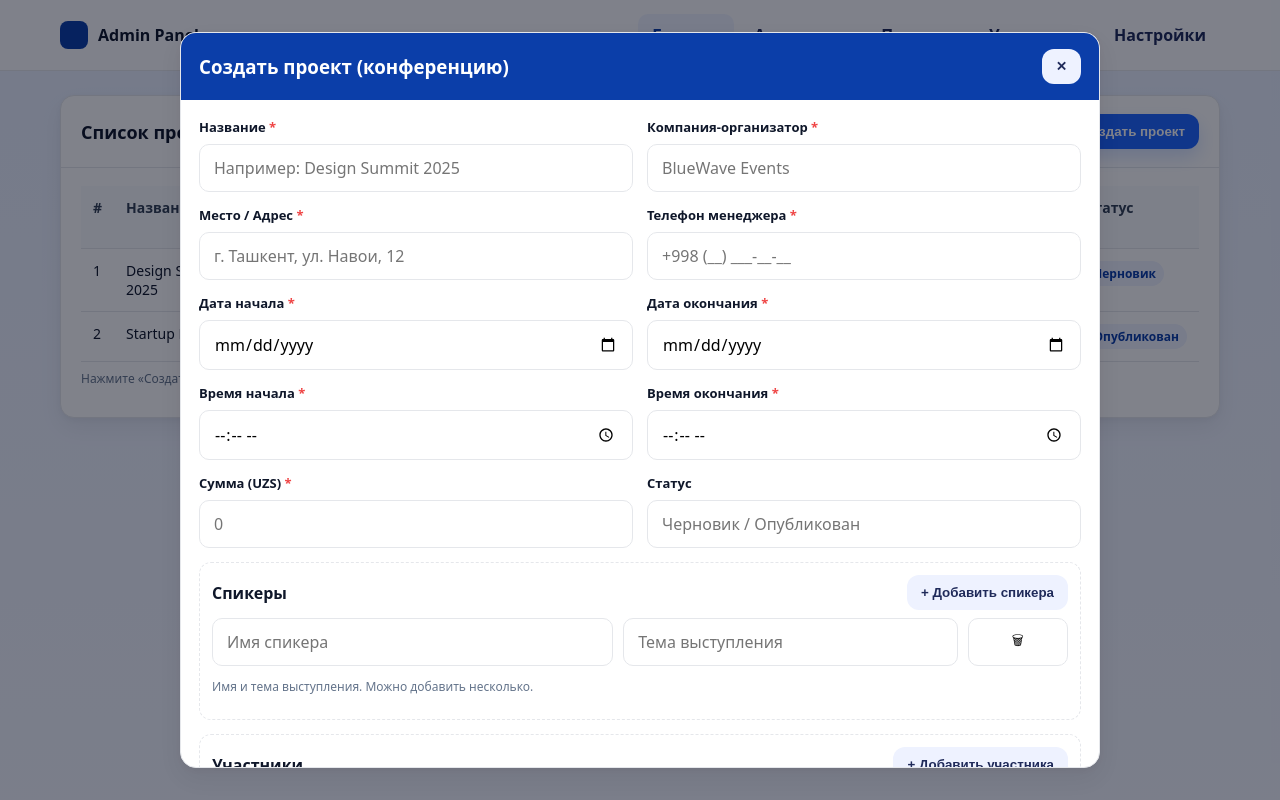
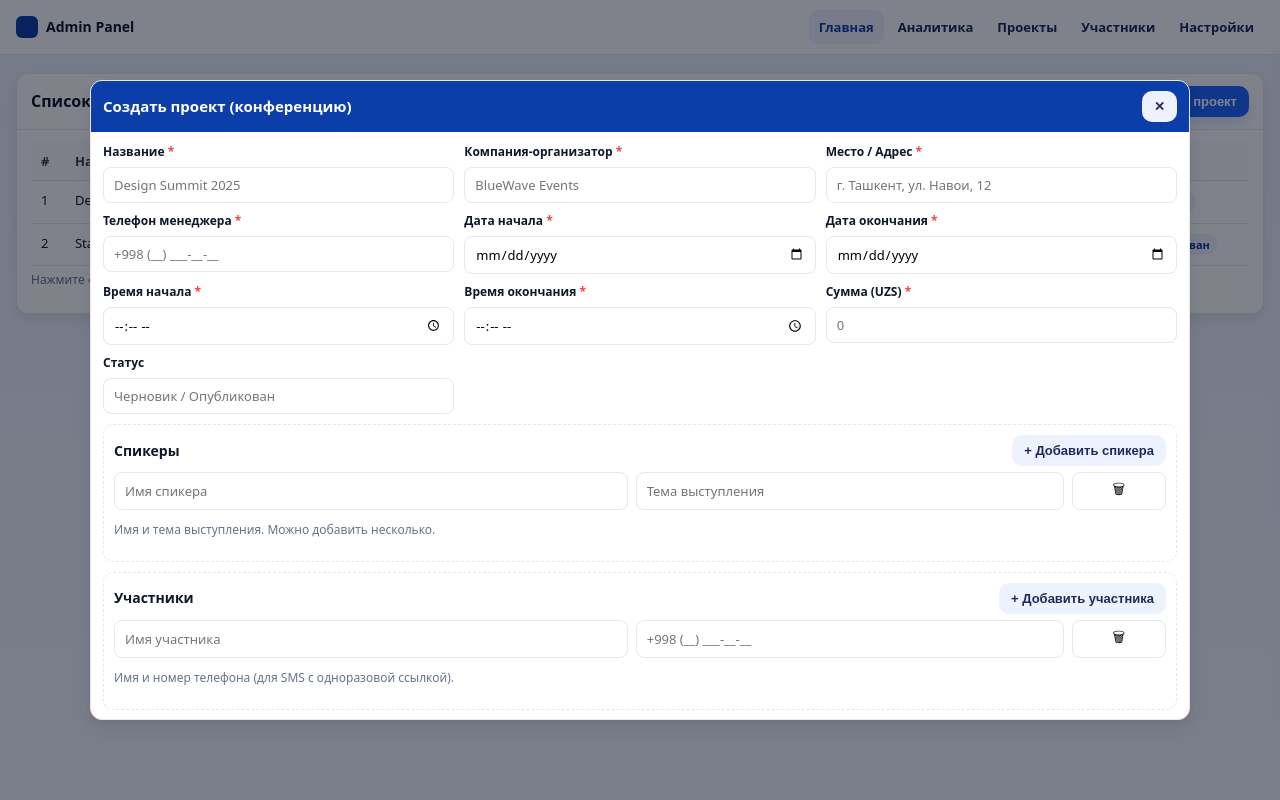
Before and after one commit to BahromovAbdulatif/second, a plain HTML site: page index.html in a window 1280 px wide. Both pictures are taken after a click on the button "➕ Создать проект". Drawn offline with Linux system fonts and the light colour scheme.

Commit message:
Update index.html

```diff
--- a/index.html
+++ b/index.html
@@ -8,100 +8,106 @@
   :root{
     --bg:#f3f6fb; --panel:#fff; --ink:#0f172a; --muted:#64748b;
     --brand:#1e66ff; --brand-600:#1557df; --ring:#c7d7ff; --border:#e5e7eb;
-    --ok:#16a34a; --warn:#f59e0b; --danger:#ef4444;
-    --shadow:0 10px 25px rgba(2,6,23,.06), 0 2px 6px rgba(2,6,23,.04);
-    --radius:14px;
+    --shadow:0 8px 18px rgba(2,6,23,.06), 0 2px 6px rgba(2,6,23,.04);
+    --radius:12px;
   }
   *{box-sizing:border-box}
   html,body{height:100%}
   body{
     margin:0;background:linear-gradient(180deg,#e9f0ff 0%, #f6f8ff 120%);
-    font-family:system-ui,-apple-system,Segoe UI,Roboto,Ubuntu,Arial,sans-serif;color:var(--ink)
+    font-family:system-ui,-apple-system,Segoe UI,Roboto,Ubuntu,Arial,sans-serif;
+    font-size:14px; line-height:1.4; color:var(--ink)
   }
   a{color:inherit;text-decoration:none}
 
   /* Topbar */
-  .topbar{position:sticky;top:0;z-index:50;background:rgba(255,255,255,.85);backdrop-filter:saturate(1.2) blur(6px);border-bottom:1px solid var(--border)}
-  .topbar-inner{max-width:1200px;margin:0 auto;display:flex;align-items:center;justify-content:space-between;padding:14px 20px}
-  .brand{display:flex;gap:10px;align-items:center;font-weight:800}
-  .brand-badge{width:28px;height:28px;border-radius:8px;background:#0b3ea9}
-  .tabs{display:flex;gap:6px;flex-wrap:wrap}
-  .tab{padding:10px 14px;border-radius:10px;cursor:pointer;font-weight:600;color:#1f2a5a}
+  .topbar{position:sticky;top:0;z-index:50;background:rgba(255,255,255,.9);backdrop-filter:saturate(1.2) blur(6px);border-bottom:1px solid var(--border)}
+  .topbar-inner{max-width:1280px;margin:0 auto;display:flex;align-items:center;justify-content:space-between;padding:10px 16px}
+  .brand{display:flex;gap:8px;align-items:center;font-weight:800}
+  .brand-badge{width:22px;height:22px;border-radius:6px;background:#0b3ea9}
+  .tabs{display:flex;gap:4px;flex-wrap:wrap}
+  .tab{padding:8px 10px;border-radius:9px;cursor:pointer;font-weight:700;color:#1f2a5a;font-size:13px}
   .tab.active{background:#eef2ff;color:#0b3ea9}
 
   /* Layout */
-  .wrap{max-width:1200px;margin:24px auto;padding:0 20px}
+  .wrap{max-width:1280px;margin:18px auto;padding:0 16px}
   .card{background:var(--panel);border:1px solid var(--border);border-radius:var(--radius);box-shadow:var(--shadow);overflow:hidden}
-  .card-head{display:flex;align-items:center;justify-content:space-between;padding:18px 20px;border-bottom:1px solid var(--border)}
-  .card-title{margin:0;font-size:18px;font-weight:800}
-  .card-body{padding:18px 20px}
-  .btn{appearance:none;border:0;border-radius:12px;padding:10px 14px;font-weight:700;cursor:pointer;transition:filter .15s, transform .03s}
+  .card-head{display:flex;align-items:center;justify-content:space-between;padding:12px 14px;border-bottom:1px solid var(--border)}
+  .card-title{margin:0;font-size:16px;font-weight:800}
+  .card-body{padding:12px 14px}
+  .btn{appearance:none;border:0;border-radius:10px;padding:8px 12px;font-weight:800;cursor:pointer;transition:filter .15s, transform .03s;font-size:13px}
   .btn:active{transform:translateY(1px)}
-  .btn.primary{background:var(--brand);color:#fff;box-shadow:0 8px 18px rgba(30,102,255,.18)}
+  .btn.primary{background:var(--brand);color:#fff;box-shadow:0 6px 14px rgba(30,102,255,.18)}
   .btn.ghost{background:#eef2ff;color:#1f2a5a}
-  .btn.icon{display:inline-flex;align-items:center;gap:8px}
+  .btn.icon{display:inline-flex;align-items:center;gap:6px}
   .muted{color:var(--muted);font-size:12px}
 
   /* Table */
   .table-wrap{overflow:auto}
   .table{width:100%;border-collapse:separate;border-spacing:0;min-width:900px}
-  .table th,.table td{padding:12px;border-bottom:1px solid var(--border);text-align:left;vertical-align:top;font-size:14px}
+  .table th,.table td{padding:10px;border-bottom:1px solid var(--border);text-align:left;vertical-align:top;font-size:13px}
   .table th{color:#334155;background:#f8fafc;font-weight:800}
   .table tr:hover td{background:#fafbff}
-  .badge{display:inline-block;padding:4px 8px;border-radius:999px;font-size:12px;background:#eef2ff;color:#0b3ea9;font-weight:700}
+  .badge{display:inline-block;padding:3px 7px;border-radius:999px;font-size:11px;background:#eef2ff;color:#0b3ea9;font-weight:800}
 
   /* Sections */
   .section{display:none}
   .section.active{display:block}
 
-  /* Modal (responsive + scrollable) */
+  /* -------- Modal (GRID + компакт) -------- */
   .modal-backdrop{
-    position:fixed;inset:0;background:rgba(2,6,23,.5);
-    display:none;align-items:center;justify-content:center;padding:20px;z-index:100;
+    position: fixed; inset: 0; background: rgba(2,6,23,.5);
+    display: none; align-items: center; justify-content: center;
+    padding: 12px; z-index: 100;
   }
-  .modal-backdrop.show{display:flex}
+  .modal-backdrop.show{ display:flex; }
+
+  /* ШИРЕ и НИЖЕ высота: 1100px макс ширины и 80dvh высоты */
   .modal{
-    width:100%;max-width:920px;max-height:92vh;display:flex;flex-direction:column;
-    background:#fff;border-radius:16px;border:1px solid var(--border);box-shadow:var(--shadow);overflow:hidden
+    width: min(1100px, 96vw);
+    height: 80dvh;                    /* ниже, чтобы точно появлялся скролл */
+    display: grid; grid-template-rows: auto 1fr auto;
+    background:#fff; border-radius:12px; border:1px solid var(--border); box-shadow:var(--shadow); overflow:hidden;
   }
-  .modal-head{display:flex;justify-content:space-between;align-items:center;padding:16px 18px;background:#0b3ea9;color:#fff}
-  .modal-title{margin:0;font-weight:800}
-  .modal-body{padding:18px;overflow:auto}   /* главная прокрутка формы */
-  .modal-actions{display:flex;gap:10px;justify-content:flex-end;padding:14px 18px;border-top:1px solid var(--border);background:#f8fafc}
+  .modal-head{display:flex;justify-content:space-between;align-items:center;padding:10px 12px;background:#0b3ea9;color:#fff}
+  .modal-title{margin:0;font-weight:900;font-size:15px}
+  .modal-body{
+    overflow:auto; -webkit-overflow-scrolling:touch; overscroll-behavior:contain;
+    padding:12px; gap:10px;
+  }
+  .modal-actions{display:flex;gap:8px;justify-content:flex-end;padding:10px 12px;border-top:1px solid var(--border);background:#f8fafc}
 
-  /* Form inside modal */
-  .modal-grid{display:grid;grid-template-columns:repeat(2,1fr);gap:14px}
-  .form-row{display:flex;flex-direction:column;gap:8px}
-  label{font-size:13px;font-weight:800}
-  .req::after{content:" *";color:var(--danger)}
+  /* Form (компактнее + 3 колонки на широких экранах) */
+  .modal-grid{display:grid;grid-template-columns:repeat(3,1fr);gap:10px}
+  .form-row{display:flex;flex-direction:column;gap:6px}
+  label{font-size:12px;font-weight:900}
+  .req::after{content:" *";color:#ef4444}
   input[type="text"],input[type="date"],input[type="time"],input[type="number"],input[type="tel"]{
-    width:100%;padding:12px 14px;border:1px solid var(--border);border-radius:10px;font:inherit;background:#fff;outline:none;transition:border .15s, box-shadow .15s;
+    width:100%;padding:8px 10px;border:1px solid var(--border);border-radius:8px;font:inherit;background:#fff;outline:none;transition:border .15s, box-shadow .15s;font-size:13px
   }
-  input:focus{border-color:var(--brand);box-shadow:0 0 0 4px var(--ring)}
+  input:focus{border-color:var(--brand);box-shadow:0 0 0 3px var(--ring)}
 
-  .subcard{border:1px dashed var(--border);border-radius:12px;padding:12px;margin-top:14px}
-  .subhead{display:flex;align-items:center;justify-content:space-between;margin-bottom:8px}
-  .row-grid{display:grid;grid-template-columns:1.2fr 1fr .3fr;gap:10px;margin-bottom:8px}
-  .row-grid.participants{grid-template-columns:1.2fr 1fr .3fr}
-  .remove{background:#fff;border:1px solid var(--border);border-radius:10px;padding:10px;cursor:pointer}
+  .subcard{border:1px dashed var(--border);border-radius:10px;padding:10px;margin-top:10px}
+  .subhead{display:flex;align-items:center;justify-content:space-between;margin-bottom:6px}
+  .row-grid{display:grid;grid-template-columns:1.2fr 1fr .22fr;gap:8px;margin-bottom:8px}
+  .row-grid.participants{grid-template-columns:1.2fr 1fr .22fr}
+  .remove{background:#fff;border:1px solid var(--border);border-radius:8px;padding:6px;cursor:pointer;font-size:14px}
   .remove:hover{filter:brightness(.98)}
 
-  /* Analytics bars */
-  .bar{display:flex;align-items:center;gap:10px;margin:10px 0}
-  .bar-label{width:34%;min-width:180px;white-space:nowrap;overflow:hidden;text-overflow:ellipsis}
-  .bar-track{flex:1;height:12px;background:#eef2ff;border-radius:999px;overflow:hidden}
+  /* Analytics bars (компактнее) */
+  .bar{display:flex;align-items:center;gap:8px;margin:8px 0}
+  .bar-label{width:38%;min-width:180px;white-space:nowrap;overflow:hidden;text-overflow:ellipsis;font-size:13px}
+  .bar-track{flex:1;height:10px;background:#eef2ff;border-radius:999px;overflow:hidden}
   .bar-fill{height:100%;background:linear-gradient(90deg,#4b7bff,#1e66ff);border-radius:999px}
-  .bar-value{min-width:90px;text-align:right;font-variant-numeric:tabular-nums}
+  .bar-value{min-width:70px;text-align:right;font-variant-numeric:tabular-nums;font-size:12px}
 
-  @media(max-width:980px){
-    .bar-label{width:44%;min-width:140px}
-  }
+  @media(max-width:1100px){ .modal-grid{grid-template-columns:repeat(2,1fr)} }
   @media(max-width:720px){
-    .modal{max-width:100%;height:100vh;max-height:none;border-radius:0} /* во весь экран на телефоне */
-    .modal-body{padding:14px}
-    .modal-grid{grid-template-columns:1fr}
-    .row-grid,.row-grid.participants{grid-template-columns:1fr 1fr .25fr}
-    .tabs{gap:4px}
+    .modal{ width:100%; height:100dvh; border-radius:0 }
+    .modal-body{ padding:10px }
+    .modal-grid{ grid-template-columns:1fr }
+    .row-grid,.row-grid.participants{ grid-template-columns:1fr 1fr .22fr }
+    .tabs{ gap:3px }
   }
 </style>
 </head>
@@ -151,7 +157,7 @@
             </tbody>
           </table>
         </div>
-        <p class="muted" style="margin-top:8px">Нажмите «Создать проект», чтобы добавить конференцию, спикеров и участников.</p>
+        <p class="muted" style="margin-top:6px">Нажмите «Создать проект», чтобы добавить конференцию, спикеров и участников.</p>
       </div>
     </div>
   </section>
@@ -161,21 +167,21 @@
     <div class="card">
       <div class="card-head"><h2 class="card-title">Аналитика</h2></div>
       <div class="card-body">
-        <h3 style="margin:6px 0 10px">1) ТОП компаний по метрике (∑оценок / 365 / N)</h3>
+        <h3 style="margin:4px 0 8px;font-size:15px">1) ТОП компаний по метрике (∑оценок / 365 / N)</h3>
         <div id="bars-companies"></div>
 
-        <h3 style="margin:18px 0 10px">2) ТОП спикеров по метрике (∑оценок / 365 / N)</h3>
+        <h3 style="margin:14px 0 8px;font-size:15px">2) ТОП спикеров по метрике (∑оценок / 365 / N)</h3>
         <div id="bars-speakers"></div>
 
-        <h3 style="margin:18px 0 10px">3) ТОП проектов по средней оценке</h3>
+        <h3 style="margin:14px 0 8px;font-size:15px">3) ТОП проектов по средней оценке</h3>
         <div id="bars-projects"></div>
 
-        <p class="muted">Метрики — демонстрационные. Замените массивы <code>analyticsData</code> реальными данными с бэка.</p>
+        <p class="muted">Данные — пример. Подключите ваш API и подставьте реальные цифры.</p>
       </div>
     </div>
   </section>
 
-  <!-- Заглушки других вкладок -->
+  <!-- Заглушки -->
   <section id="sec-projects" class="section">
     <div class="card"><div class="card-head"><h2 class="card-title">Проекты</h2></div><div class="card-body">Фильтры, экспорт — далее.</div></div>
   </section>
@@ -192,7 +198,7 @@
   <div class="modal" role="dialog" aria-modal="true" aria-labelledby="modal-title">
     <div class="modal-head">
       <h3 class="modal-title" id="modal-title">Создать проект (конференцию)</h3>
-      <button class="btn ghost" id="close-modal">✕</button>
+      <button class="btn ghost" id="close-modal" aria-label="Закрыть">✕</button>
     </div>
 
     <form id="project-form">
@@ -201,23 +207,21 @@
         <div class="modal-grid">
           <div class="form-row">
             <label class="req" for="p-name">Название</label>
-            <input id="p-name" type="text" placeholder="Например: Design Summit 2025" required>
+            <input id="p-name" type="text" placeholder="Design Summit 2025" required>
           </div>
           <div class="form-row">
             <label class="req" for="p-company">Компания-организатор</label>
             <input id="p-company" type="text" placeholder="BlueWave Events" required>
           </div>
-
-          <!-- ДОБАВЛЕНО: адрес и телефон менеджера -->
           <div class="form-row">
             <label class="req" for="p-place">Место / Адрес</label>
             <input id="p-place" type="text" placeholder="г. Ташкент, ул. Навои, 12" required>
           </div>
+
           <div class="form-row">
             <label class="req" for="p-manager-phone">Телефон менеджера</label>
-            <input id="p-manager-phone" type="tel" placeholder="+998 (__) ___-__-__" pattern="^\\+?\\d[\\d\\s\\-()]{6,}$" required>
+            <input id="p-manager-phone" type="tel" inputmode="tel" placeholder="+998 (__) ___-__-__" pattern="^\\+?\\d[\\d\\s\\-()]{6,}$" required>
           </div>
-
           <div class="form-row">
             <label class="req" for="p-date-start">Дата начала</label>
             <input id="p-date-start" type="date" required>
@@ -226,6 +230,7 @@
             <label class="req" for="p-date-end">Дата окончания</label>
             <input id="p-date-end" type="date" required>
           </div>
+
           <div class="form-row">
             <label class="req" for="p-time-start">Время начала</label>
             <input id="p-time-start" type="time" required>
@@ -234,6 +239,7 @@
             <label class="req" for="p-time-end">Время окончания</label>
             <input id="p-time-end" type="time" required>
           </div>
+
           <div class="form-row">
             <label class="req" for="p-amount">Сумма (UZS)</label>
             <input id="p-amount" type="number" min="0" step="1000" placeholder="0" required>
@@ -274,7 +280,7 @@
 </div>
 
 <script>
-  /* -------- Tabs -------- */
+  /* ---------- Tabs ---------- */
   const tabs=document.querySelectorAll('.tab');
   const sections=document.querySelectorAll('.section');
   tabs.forEach(t=>t.addEventListener('click',()=>{
@@ -282,23 +288,52 @@
     const target=t.dataset.target; sections.forEach(s=>s.classList.toggle('active',s.id===target));
   }));
 
-  /* -------- Modal -------- */
-  const modal=document.getElementById('modal');
-  const btnNew=document.getElementById('btn-new');
-  const btnClose=document.getElementById('close-modal');
-  const btnCancel=document.getElementById('cancel');
-  const openModal=()=>{ modal.classList.add('show'); if(!document.querySelector('.speaker-row')) addSpeakerRow(); if(!document.querySelector('.participant-row')) addParticipantRow(); document.body.style.overflow='hidden'; };
-  const closeModal=()=>{ modal.classList.remove('show'); document.body.style.overflow=''; };
-  btnNew.addEventListener('click',openModal);
-  btnClose.addEventListener('click',closeModal);
-  btnCancel.addEventListener('click',closeModal);
-  modal.addEventListener('click',(e)=>{ if(e.target===modal) closeModal(); });
+  /* ---------- Demo Analytics Data & Render (компакт) ---------- */
+  const analyticsData = {
+    companies: [
+      { company: 'BlueWave Events', ratings: [8,9,7,9,8] },
+      { company: 'Rocket Group',   ratings: [7,6,8,8,7,9] },
+      { company: 'Nova Media',     ratings: [9,9,8,9] }
+    ],
+    speakers: [
+      { speaker: 'Alice Kim', ratings: [9,8,9,10] },
+      { speaker: 'Boris Ivanov', ratings: [7,7,8] },
+      { speaker: 'Chen Li', ratings: [8,9,9,9,8] }
+    ],
+    projects: [
+      { project: 'Design Summit 2025', ratings: [8,9,8,9,7] },
+      { project: 'Startup Meetup', ratings: [7,8,8,7] },
+      { project: 'AI Expo', ratings: [9,9,9] }
+    ]
+  };
+  const metric=(sum,n)=> n? (sum/365)/n : 0;
+  const avg=arr=> arr.length? arr.reduce((a,b)=>a+b,0)/arr.length : 0;
+  function renderBars(containerId, rows, labelKey, valueFn){
+    const cont=document.getElementById(containerId);
+    cont.innerHTML='';
+    if(!rows.length){ cont.textContent='Нет данных'; return; }
+    const vals=rows.map(valueFn), max=Math.max(...vals,1);
+    rows.map((r,i)=>({r,val:vals[i]})).sort((a,b)=>b.val-a.val).forEach(({r,val})=>{
+      const wrap=document.createElement('div'); wrap.className='bar';
+      const label=document.createElement('div'); label.className='bar-label'; label.textContent=r[labelKey];
+      const track=document.createElement('div'); track.className='bar-track';
+      const fill=document.createElement('div'); fill.className='bar-fill'; fill.style.width=(val/max*100).toFixed(1)+'%';
+      const v=document.createElement('div'); v.className='bar-value'; v.textContent=val.toFixed(3);
+      track.appendChild(fill); wrap.append(label, track, v); cont.appendChild(wrap);
+    });
+  }
+  function recalcAnalytics(){
+    renderBars('bars-companies', analyticsData.companies, 'company', (row)=>metric(row.ratings.reduce((a,b)=>a+b,0), row.ratings.length));
+    renderBars('bars-speakers',  analyticsData.speakers,  'speaker', (row)=>metric(row.ratings.reduce((a,b)=>a+b,0), row.ratings.length));
+    renderBars('bars-projects',  analyticsData.projects,  'project', (row)=>avg(row.ratings));
+  }
+  recalcAnalytics();
 
-  /* -------- Dynamic rows -------- */
+  /* ---------- Dynamic rows ---------- */
   const speakersList=document.getElementById('speakers-list');
   const participantsList=document.getElementById('participants-list');
-  document.getElementById('add-speaker').addEventListener('click',addSpeakerRow);
-  document.getElementById('add-participant').addEventListener('click',addParticipantRow);
+  document.getElementById('add-speaker').addEventListener('click', addSpeakerRow);
+  document.getElementById('add-participant').addEventListener('click', addParticipantRow);
 
   function addSpeakerRow(nameVal='', topicVal=''){
     const row=document.createElement('div');
@@ -315,24 +350,52 @@
     row.className='row-grid participants participant-row';
     row.innerHTML=`
       <input type="text" placeholder="Имя участника" value="${nameVal}">
-      <input type="tel" placeholder="+998 (__) ___-__-__" value="${phoneVal}" pattern="^\\+?\\d[\\d\\s\\-()]{6,}$">
+      <input type="tel" placeholder="+998 (__) ___-__-__" value="${phoneVal}" pattern="^\\+?\\d[\\d\\s\\-()]{6,}$" title="Введите корректный номер">
       <button class="remove" type="button" aria-label="Удалить">🗑</button>`;
     row.querySelector('.remove').onclick=()=>row.remove();
     participantsList.appendChild(row);
   }
 
-  /* -------- Demo save (adds row to table) -------- */
+  /* ---------- Modal open/close (grid + scroll-safe) ---------- */
+  const modal     = document.getElementById('modal');       // backdrop
+  const btnNew    = document.getElementById('btn-new');
+  const btnClose  = document.getElementById('close-modal');
+  const btnCancel = document.getElementById('cancel');
+
+  function openModal(){
+    modal.classList.add('show');
+    if(!document.querySelector('.speaker-row'))     addSpeakerRow();
+    if(!document.querySelector('.participant-row')) addParticipantRow();
+    // блокируем прокрутку ФОНА только у body (не у html)
+    document.body.style.overflow = 'hidden';
+  }
+  function closeModal(){
+    modal.classList.remove('show');
+    document.body.style.overflow = '';
+  }
+  btnNew.addEventListener('click', openModal);
+  btnClose.addEventListener('click', closeModal);
+  btnCancel.addEventListener('click', closeModal);
+  modal.addEventListener('click', (e)=>{ if(e.target===modal) closeModal(); });
+  document.addEventListener('keydown',(e)=>{ if(e.key==='Escape' && modal.classList.contains('show')) closeModal(); });
+
+  /* ---------- Demo "save": add row to table ---------- */
   const form=document.getElementById('project-form');
   form.addEventListener('submit',(e)=>{
     e.preventDefault();
     const payload={
-      name:val('#p-name'), company:val('#p-company'), place:val('#p-place'), manager_phone:val('#p-manager-phone'),
+      name:val('#p-name'), company:val('#p-company'),
+      place:val('#p-place'), manager_phone:val('#p-manager-phone'),
       date_start:val('#p-date-start'), date_end:val('#p-date-end'),
       time_start:val('#p-time-start'), time_end:val('#p-time-end'),
       amount:val('#p-amount'), status:val('#p-status'),
       speakers:rows('.speaker-row'), participants:rows('.participant-row')
     };
-    addProjectRow(payload); closeModal(); form.reset(); speakersList.innerHTML=''; participantsList.innerHTML='';
+    addProjectRow(payload);
+    closeModal();
+    form.reset();
+    speakersList.innerHTML='';
+    participantsList.innerHTML='';
     console.log('PROJECT_PAYLOAD', payload);
   });
   const val=sel=>document.querySelector(sel).value.trim();
@@ -351,73 +414,6 @@
       <td><span class="badge">${p.status||'Черновик'}</span></td>`;
     tbody.appendChild(tr);
   }
-
-  /* -------- Analytics (demo data + bars) -------- */
-  const analyticsData = {
-    companies: [
-      { company: 'BlueWave Events', ratings: [8,9,7,9,8] },
-      { company: 'Rocket Group',   ratings: [7,6,8,8,7,9] },
-      { company: 'Nova Media',     ratings: [9,9,8,9] }
-    ],
-    speakers: [
-      { speaker: 'Alice Kim', ratings: [9,8,9,10] },
-      { speaker: 'Boris Ivanov', ratings: [7,7,8] },
-      { speaker: 'Chen Li', ratings: [8,9,9,9,8] }
-    ],
-    projects: [
-      { project: 'Design Summit 2025', ratings: [8,9,8,9,7] },
-      { project: 'Startup Meetup', ratings: [7,8,8,7] },
-      { project: 'AI Expo', ratings: [9,9,9] }
-    ]
-  };
-
-  function metric(sum, n){ return n ? (sum/365)/n : 0; } // как просили
-  function avg(arr){ return arr.length? arr.reduce((a,b)=>a+b,0)/arr.length : 0; }
-
-  function renderBars(containerId, rows, labelKey, valueFn, valueFmt='0.00'){
-    const cont=document.getElementById(containerId);
-    cont.innerHTML='';
-    if(!rows.length){ cont.textContent='Нет данных'; return; }
-    const vals=rows.map(valueFn);
-    const max=Math.max(...vals,1);
-    rows
-      .map((r,i)=>({r,val:vals[i]}))
-      .sort((a,b)=>b.val-a.val)
-      .forEach(({r,val})=>{
-        const wrap=document.createElement('div'); wrap.className='bar';
-        const label=document.createElement('div'); label.className='bar-label'; label.textContent=r[labelKey];
-        const track=document.createElement('div'); track.className='bar-track';
-        const fill=document.createElement('div'); fill.className='bar-fill'; fill.style.width=(val/max*100).toFixed(1)+'%';
-        const value=document.createElement('div'); value.className='bar-value'; value.textContent=(typeof valueFmt==='function'? valueFmt(val): val.toFixed(2));
-        track.appendChild(fill); wrap.append(label, track, value); cont.appendChild(wrap);
-      });
-  }
-
-  function recalcAnalytics(){
-    // 1) Компании
-    renderBars(
-      'bars-companies',
-      analyticsData.companies,
-      'company',
-      (row)=> metric(row.ratings.reduce((a,b)=>a+b,0), row.ratings.length)
-    );
-    // 2) Спикеры
-    renderBars(
-      'bars-speakers',
-      analyticsData.speakers,
-      'speaker',
-      (row)=> metric(row.ratings.reduce((a,b)=>a+b,0), row.ratings.length)
-    );
-    // 3) Проекты — средняя оценка
-    renderBars(
-      'bars-projects',
-      analyticsData.projects,
-      'project',
-      (row)=> avg(row.ratings),
-      (v)=> v.toFixed(2)
-    );
-  }
-  recalcAnalytics();
 </script>
 </body>
 </html>
```
